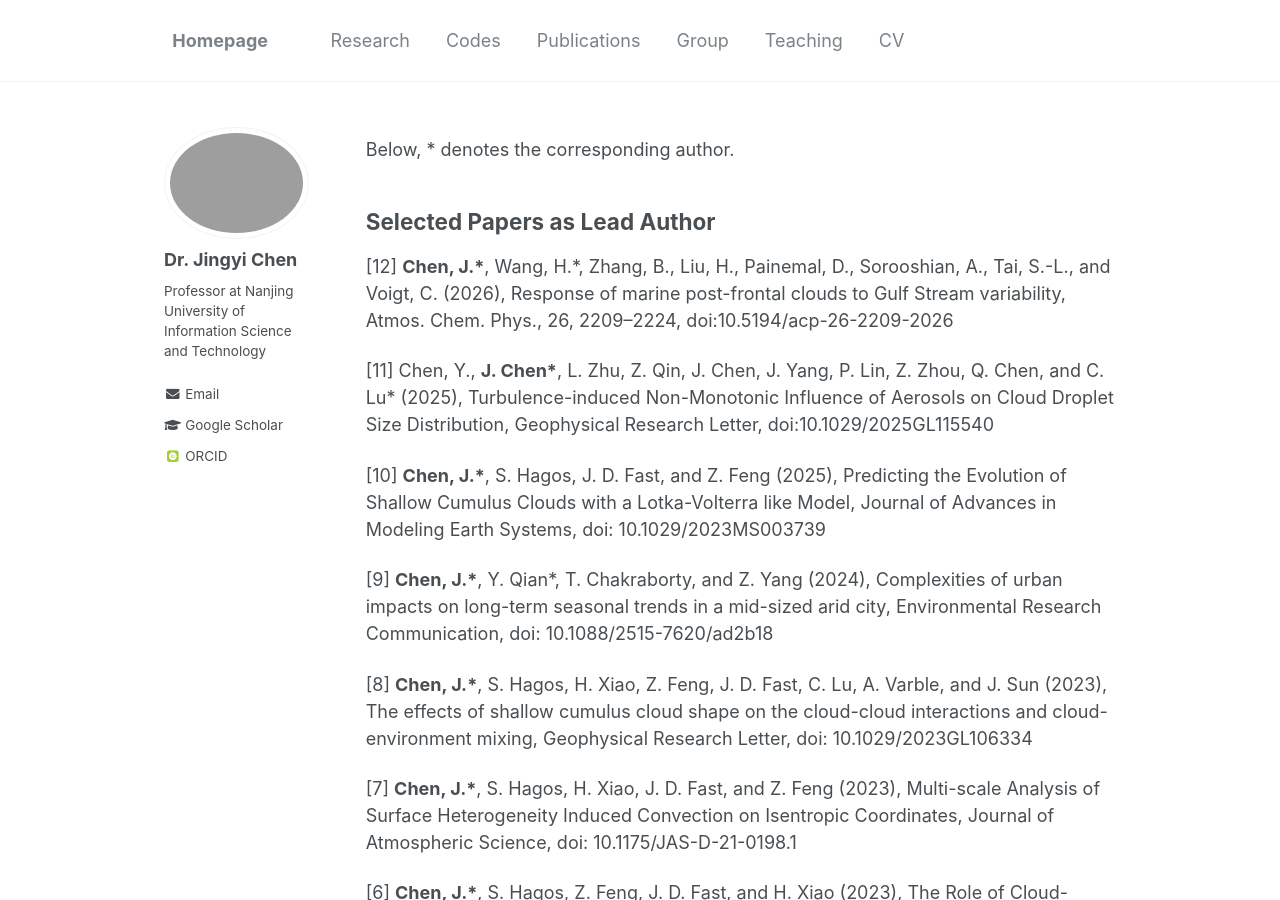
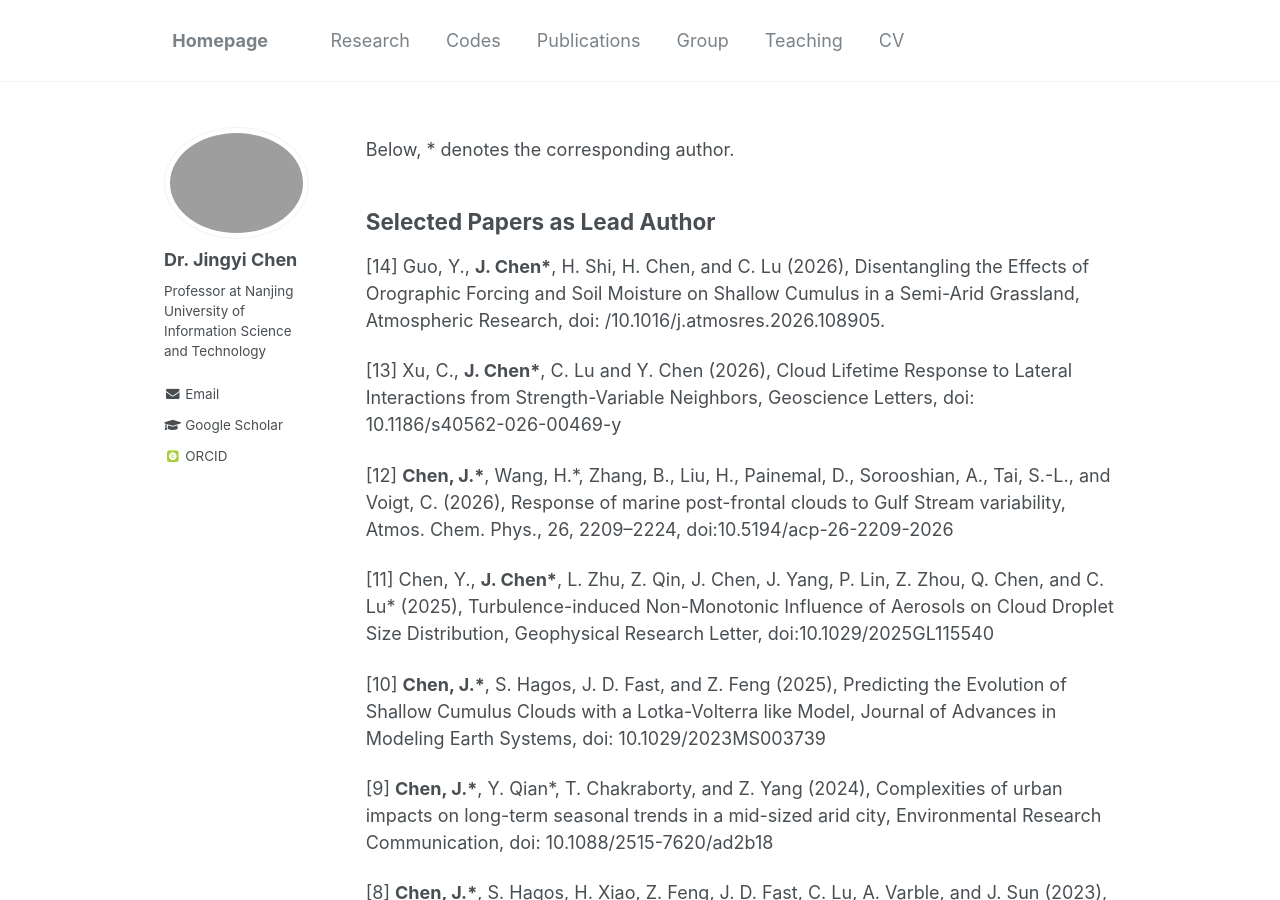
Before and after one commit to Jingyi-Chen/jingyi-chen.github.io, a Jekyll site: the page built from _pages/publications.md, in a window 1280 px wide and 900 px high. Built offline with Jekyll 4.4.1, drawn with Linux system fonts in a browser that asks for light colours; some web fonts are replaced.

Commit message:
Update publications.md

```diff
--- a/_pages/publications.md
+++ b/_pages/publications.md
@@ -8,6 +8,10 @@ Below, * denotes the corresponding author.
 
 Selected Papers as Lead Author
 ---
+[14] Guo, Y., **J. Chen\***, H. Shi, H. Chen, and C. Lu (2026), Disentangling the Effects of Orographic Forcing and Soil Moisture on Shallow Cumulus in a Semi-Arid Grassland, Atmospheric Research, doi: /10.1016/j.atmosres.2026.108905.
+
+[13] Xu, C., **J. Chen\***, C. Lu and Y. Chen (2026), Cloud Lifetime Response to Lateral Interactions from Strength-Variable Neighbors, Geoscience Letters, doi: 10.1186/s40562-026-00469-y
+
 [12] **Chen, J.\***, Wang, H.\*, Zhang, B., Liu, H., Painemal, D., Sorooshian, A., Tai, S.-L., and Voigt, C. (2026), Response of marine post-frontal clouds to Gulf Stream variability, Atmos. Chem. Phys., 26, 2209–2224, doi:10.5194/acp-26-2209-2026
 
 [11] Chen, Y., **J. Chen\***, L. Zhu, Z. Qin, J. Chen, J. Yang, P. Lin, Z. Zhou, Q. Chen, and C. Lu\* (2025), Turbulence-induced Non-Monotonic Influence of Aerosols on Cloud Droplet Size Distribution, Geophysical Research Letter, doi:10.1029/2025GL115540
```
